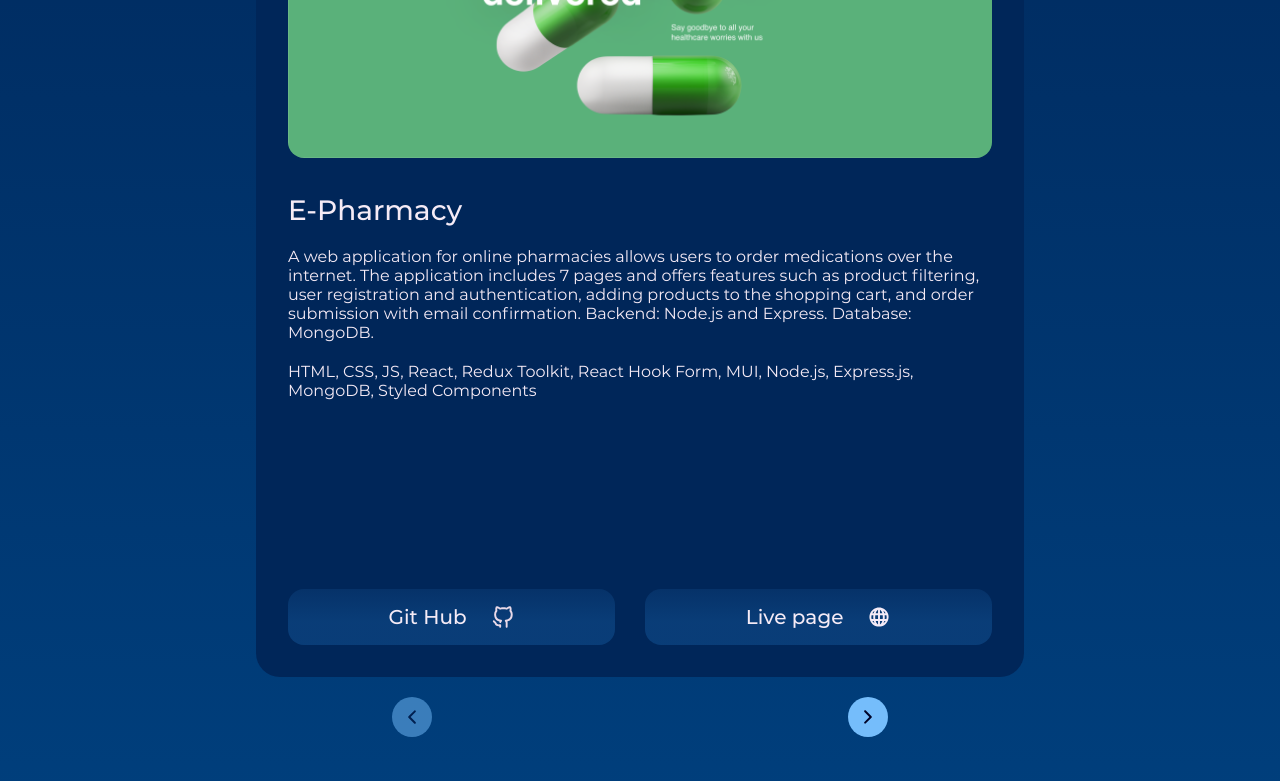
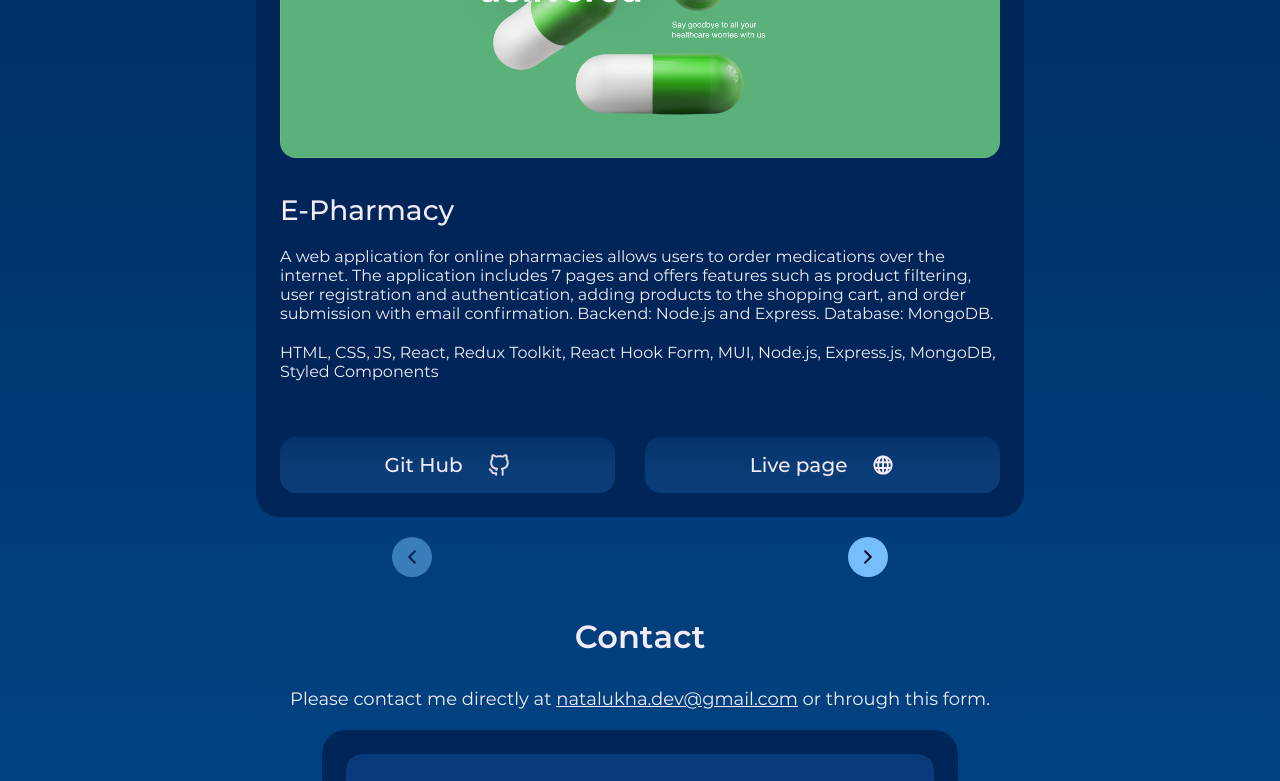
Before and after one commit to Aleksandr2905/portfolio, a React (Vite) app: page / in a window 1280 px wide. Shown: the part 2000-2781 px from the top of the page. Built offline with nearby package versions, Linux system fonts and the light colour scheme; no server answers; what notiflix would draw is missing.

Commit message:
fix style card

```diff
--- a/src/components/Button/Button.styled.ts
+++ b/src/components/Button/Button.styled.ts
@@ -6,7 +6,7 @@ export const Button = styled.a<{ $write?: boolean }>`
   width: ${(props) => (props.$write ? "202px" : "auto")};
   gap: 24px;
   flex-grow: 1;
-  padding: 16px 40px;
+  padding: 16px;
   justify-content: center;
   border-radius: 16px;
   background: ${(props) =>
@@ -39,4 +39,8 @@ export const Button = styled.a<{ $write?: boolean }>`
       fill: var(--main-typography);
     }
   }
+
+  @media screen and (min-width: 1440px) {
+    padding: 16px 40px;
+  }
 `;
--- a/src/components/CardProject/CardProject.styled.ts
+++ b/src/components/CardProject/CardProject.styled.ts
@@ -8,12 +8,13 @@ export const Wrapper = styled.div`
   height: auto;
   box-sizing: border-box;
   margin: 0 auto;
-  padding: 32px;
+  padding: 24px;
   gap: 35px;
   border-radius: 24px;
   background: var(--bg-secondary);
 
   @media screen and (min-width: 1440px) {
+    padding: 32px;
     max-width: 1108px;
     height: 395px;
     height: auto;
@@ -34,7 +35,15 @@ export const Description = styled.div`
   display: flex;
   flex-direction: column;
   gap: 20px;
-  height: 452px;
+  height: 608px;
+
+  @media screen and (min-width: 475px) {
+    height: 460px;
+  }
+
+  @media screen and (min-width: 768px) {
+    height: 300px;
+  }
 
   @media screen and (min-width: 1440px) {
     height: auto;
--- a/src/components/Contact/Contact.styled.ts
+++ b/src/components/Contact/Contact.styled.ts
@@ -22,12 +22,17 @@ export const Text = styled.p`
 export const Forma = styled.form`
   display: flex;
   flex-direction: column;
-  gap: 40px;
-  padding: 40px 32px;
+  gap: 28px;
+  padding: 24px;
   max-width: 636px;
   margin: 0 auto;
   border-radius: 24px;
   background-color: var(--bg-secondary);
+
+  @media screen and (min-width: 1440px) {
+    gap: 40px;
+    padding: 40px 32px;
+  }
 `;
 
 export const WrapperInput = styled.div`
@@ -127,7 +132,7 @@ export const Button = styled.button`
   gap: 24px;
   width: fit-content;
   margin: 0 auto;
-  padding: 16px 40px;
+  padding: 16px;
   justify-content: center;
   border: none;
   border-radius: 16px;
@@ -156,6 +161,10 @@ export const Button = styled.button`
     & svg {
       fill: var(--main-typography);
     }
+  }
+
+  @media screen and (min-width: 1440px) {
+    padding: 16px 40px;
   }
 `;
 
```
